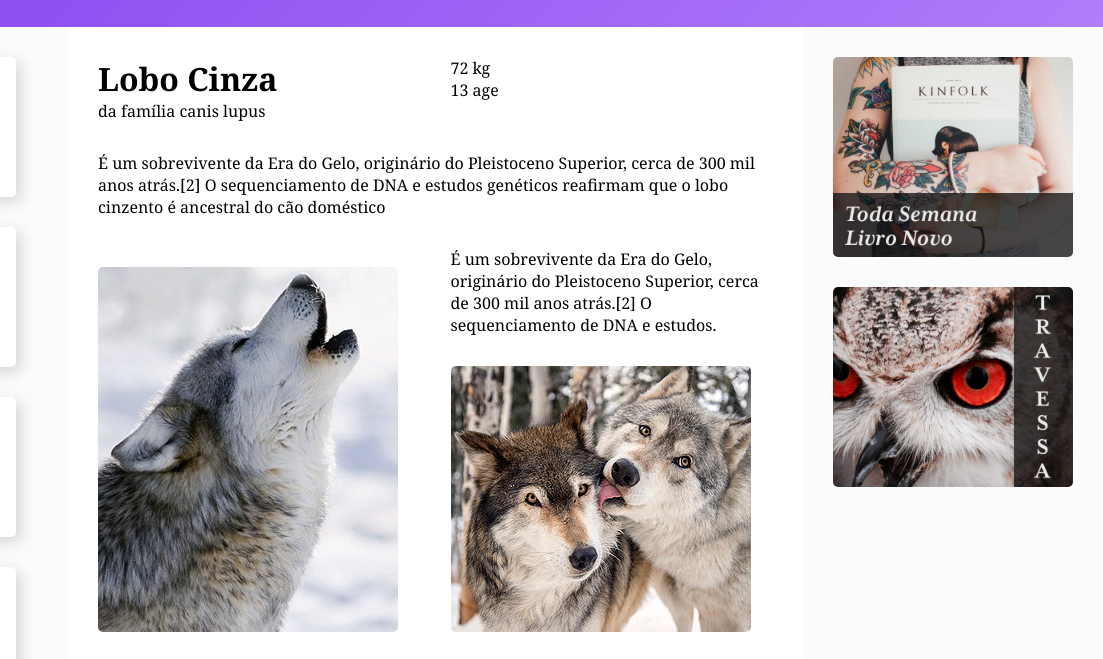
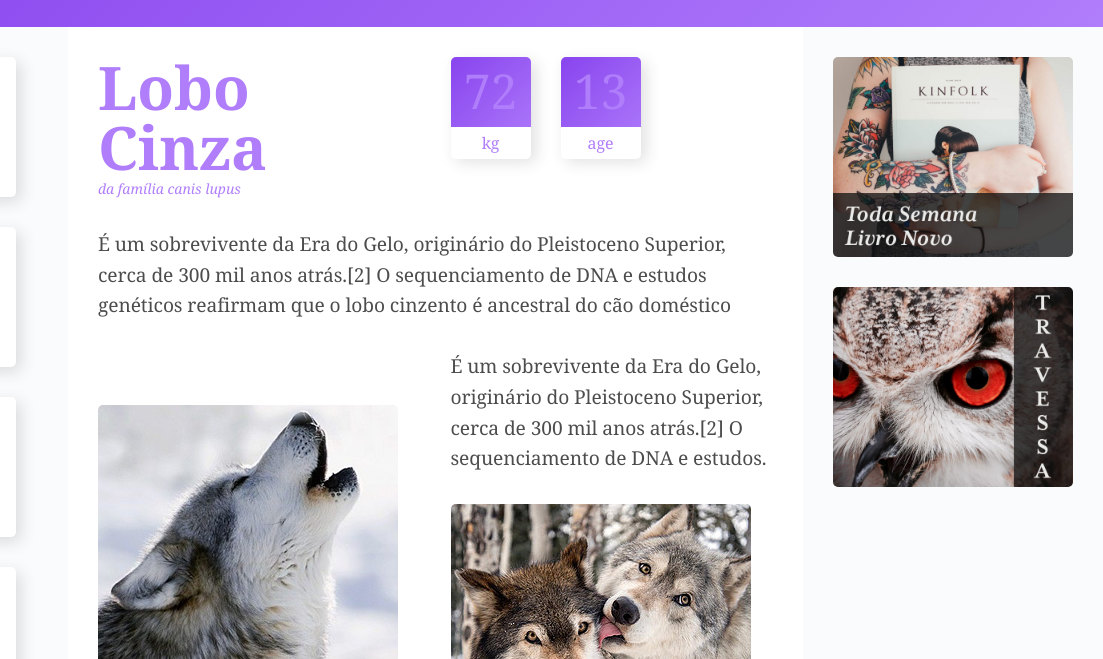
Before and after one commit to MatheusFarali/Wildbeast, a plain HTML site: page index.html in a window 1280 px wide. Shown: the part 77-736 px from the top of the page, 177-1280 px from the left. Drawn offline with Linux system fonts and the light colour scheme.

Commit message:
Atualização 8
Customização das características finalizado.

```diff
--- a/css/style.css
+++ b/css/style.css
@@ -92,7 +92,7 @@ img {
   background: white;
   padding: 20px;
   border-radius: 5px;
-  box-shadow: 5px 5px 15px 0px rgba(0, 0, 0, 0.15);
+  box-shadow: 5px 5px 15px 0px rgba(44, 44, 44, 0.15);
   transition: 0.1s ease-out;
 }
 
@@ -125,6 +125,75 @@ img {
   align-self: end;
 }
 
+/* Estilos Content */
+
+p {
+  font-size: 1.2em;
+  line-height: 1.6;
+  letter-spacing: -0.005em;
+  color: rgba(0, 0, 0, 0.7);
+}
+
+.informacoes p + p {
+  margin-top: 30px;
+}
+
+/* Titulo */
+
+.titulo {
+  color: #b07dfb;
+}
+
+.titulo h1 {
+  font-size: 3.75em;
+  line-height: 1;
+  font-weight: 700;
+}
+
+.titulo span {
+  font-size: 0.875em;
+  font-style: italic;
+}
+
+/* Caracteristicas */
+
+.caracteristicas {
+  display: flex;
+  align-items: flex-start;
+}
+
+.caracteristicas > div {
+  width: 80px;
+  text-align: center;
+  background: linear-gradient(135deg, #8844ee, #b07dfb);
+  border-radius: 5px;
+  box-shadow: 5px 5px 15px 0px rgba(44, 44, 44, 0.15);
+  position: relative;
+}
+
+.caracteristicas > div:first-child {
+  margin-right: 30px;
+}
+
+.caracteristicas span {
+  display: block;
+  color: #b07dfb;
+}
+
+.numero {
+  font-size: 3em;
+  line-height: 1;
+  margin: 10px auto;
+}
+
+.rotulo {
+  background: white;
+  border-radius: 0 0 5px 5px;
+  padding: 5px 0;
+  position: relative;
+  top: 2px;
+}
+
 /* Anuncios */
 
 .anuncios {
```
